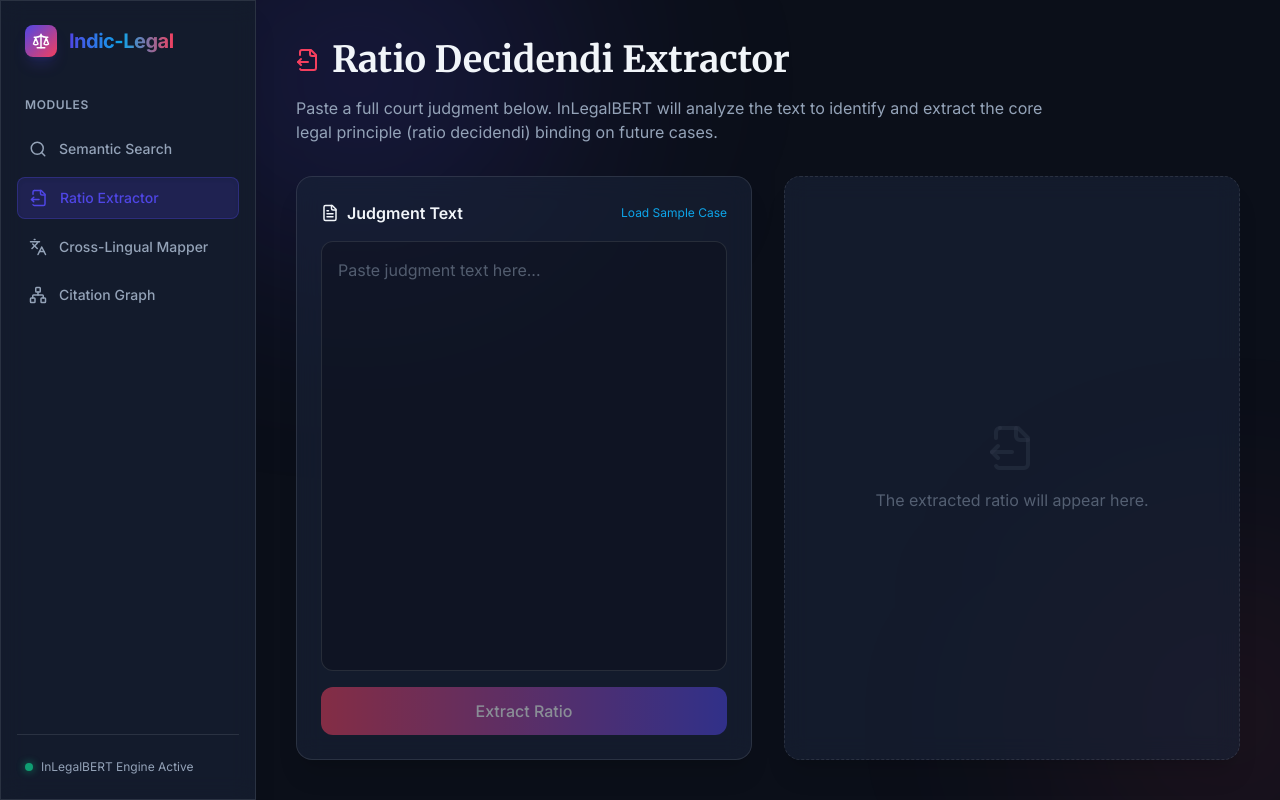
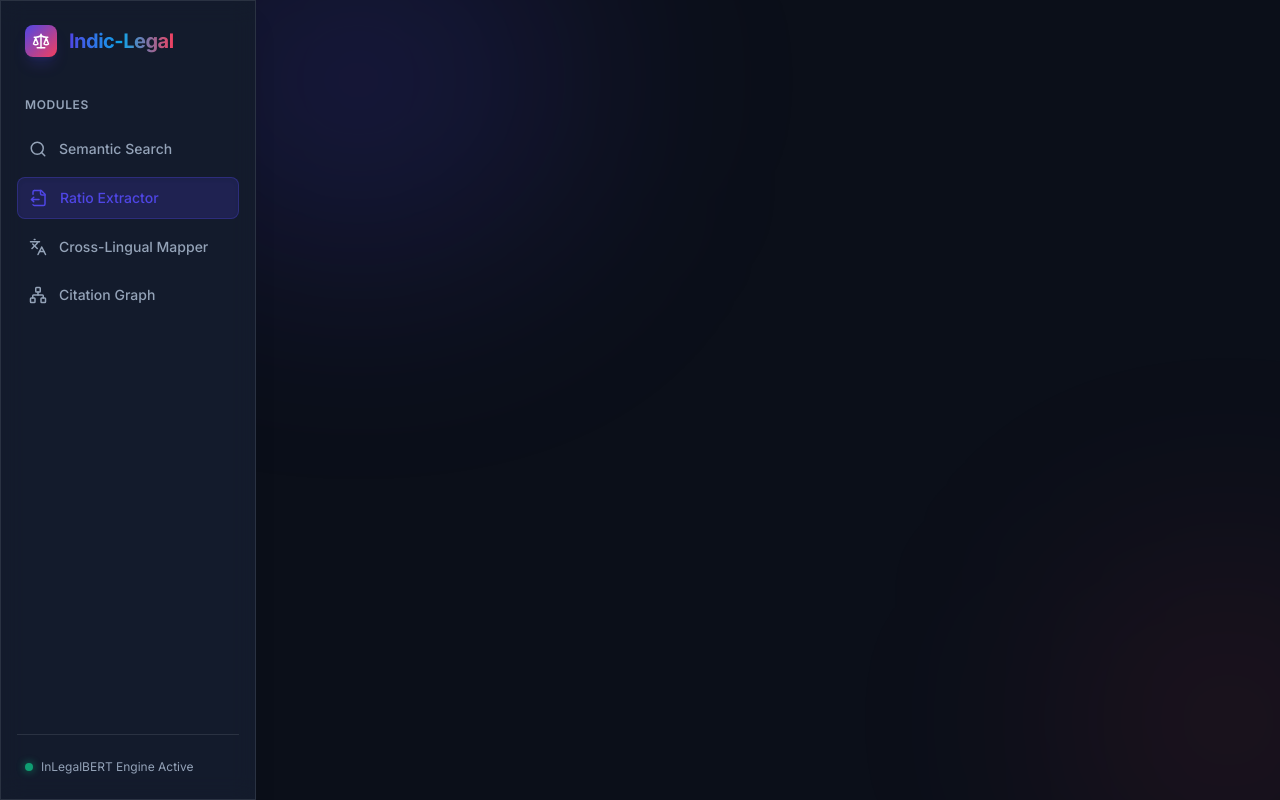
Before and after one commit to lucky-KRMU/Intellithon-26-Indic-GPT, a React (Vite) app: page / in a window 1280 px wide. Both pictures are taken after a click on the button "Ratio Extractor". Built offline with nearby package versions, Linux system fonts and the light colour scheme.

Commit message:
purge RatioExtractor.tsx

```diff
--- a/src/components/RatioExtractor.tsx
+++ b/src/components/RatioExtractor.tsx
@@ -7,87 +7,10 @@ export function RatioExtractor() {
   const [isExtracting, setIsExtracting] = useState(false);
   const [result, setResult] = useState<string | null>(null);
 
-  const handleExtract = () => {
-    if (!text.trim()) return;
-    setIsExtracting(true);
-    setTimeout(() => {
-      setResult("Mens rea is an essential ingredient of a criminal offence unless the statute expressly or by necessary implication excludes it.");
-      setIsExtracting(false);
-    }, 2000);
-  };
+
 
   return (
     <div className="h-full flex flex-col max-w-6xl mx-auto w-full p-6 lg:p-10 relative z-10">
-      <motion.div initial={{ opacity: 0, y: 20 }} animate={{ opacity: 1, y: 0 }} className="mb-8">
-        <h2 className="text-3xl lg:text-4xl font-bold mb-4 font-serif flex items-center gap-3">
-          <FileOutput className="text-accent" /> Ratio Decidendi Extractor
-        </h2>
-        <p className="text-textMuted max-w-3xl">
-          Paste a full court judgment below. InLegalBERT will analyze the text to identify and extract the core legal principle (ratio decidendi) binding on future cases.
-        </p>
-      </motion.div>
-
-      <div className="grid grid-cols-1 lg:grid-cols-2 gap-8 flex-1 min-h-0">
-        {/* Input Section */}
-        <motion.div initial={{ opacity: 0, x: -20 }} animate={{ opacity: 1, x: 0 }} className="flex flex-col glass-panel rounded-2xl p-6">
-          <div className="flex items-center justify-between mb-4">
-            <h3 className="font-semibold flex items-center gap-2"><FileText size={18} /> Judgment Text</h3>
-            <button
-              onClick={() => setText("The appellant was charged under section 7 of the Essential Commodities Act. It is a fundamental principle of English criminal jurisprudence that to constitute an offence there must be a wrongful act and a wrongful intention. Mens rea is an essential ingredient of a criminal offence unless the statute expressly or by necessary implication excludes it. The legislature can create strict liability offences, but clear wording is required. In the present case, we find no such exclusion.")}
-              className="text-xs text-secondary hover:underline"
-            >
-              Load Sample Case
-            </button>
-          </div>
-          <textarea
-            className="flex-1 w-full bg-black/20 border border-white/10 rounded-xl p-4 text-text/90 resize-none focus:outline-none focus:border-primary/50 transition-colors placeholder:text-textMuted/50"
-            placeholder="Paste judgment text here..."
-            value={text}
-            onChange={(e) => setText(e.target.value)}
-          />
-          <button
-            onClick={handleExtract}
-            disabled={!text || isExtracting}
-            className="mt-4 w-full bg-gradient-to-r from-accent to-primary hover:opacity-90 text-white py-3 rounded-xl font-medium transition-all flex items-center justify-center gap-2 disabled:opacity-50"
-          >
-            {isExtracting ? (
-              <>
-                <motion.div animate={{ rotate: 360 }} transition={{ repeat: Infinity, duration: 1, ease: "linear" }}><ScanLine size={18} /></motion.div>
-                Analyzing via InLegalBERT...
-              </>
-            ) : (
-              <>Extract Ratio</>
-            )}
-          </button>
-        </motion.div>
-
-        {/* Output Section */}
-        <motion.div initial={{ opacity: 0, x: 20 }} animate={{ opacity: 1, x: 0 }} className="flex flex-col">
-          {result ? (
-            <motion.div initial={{ opacity: 0, scale: 0.95 }} animate={{ opacity: 1, scale: 1 }} className="glass-panel rounded-2xl p-8 border-accent/30 flex-1 flex flex-col justify-center relative overflow-hidden">
-              <div className="absolute top-0 right-0 w-32 h-32 bg-accent/10 rounded-bl-full blur-2xl"></div>
-              <div className="flex items-center gap-3 mb-6">
-                <div className="w-10 h-10 rounded-full bg-accent/20 flex items-center justify-center">
-                  <CheckCircle className="text-accent" size={20} />
-                </div>
-                <h3 className="text-xl font-bold">Extracted Ratio Decidendi</h3>
-              </div>
-              <blockquote className="text-2xl font-serif leading-relaxed text-white/90 border-l-4 border-accent pl-6 py-2">
-                "{result}"
-              </blockquote>
-              <div className="mt-8 bg-white/5 rounded-lg p-4 text-sm text-textMuted border border-white/5">
-                <strong>Confidence Score:</strong> 94.2% <br/>
-                <strong>Extraction Method:</strong> Extractive Summarization (Sequence Labeling)
-              </div>
-            </motion.div>
-          ) : (
-            <div className="glass-panel rounded-2xl p-6 flex-1 flex flex-col items-center justify-center text-textMuted/50 border-dashed border-white/20">
-              <FileOutput size={48} className="mb-4 opacity-20" />
-              <p>The extracted ratio will appear here.</p>
-            </div>
-          )}
-        </motion.div>
-      </div>
     </div>
   );
 }
```
